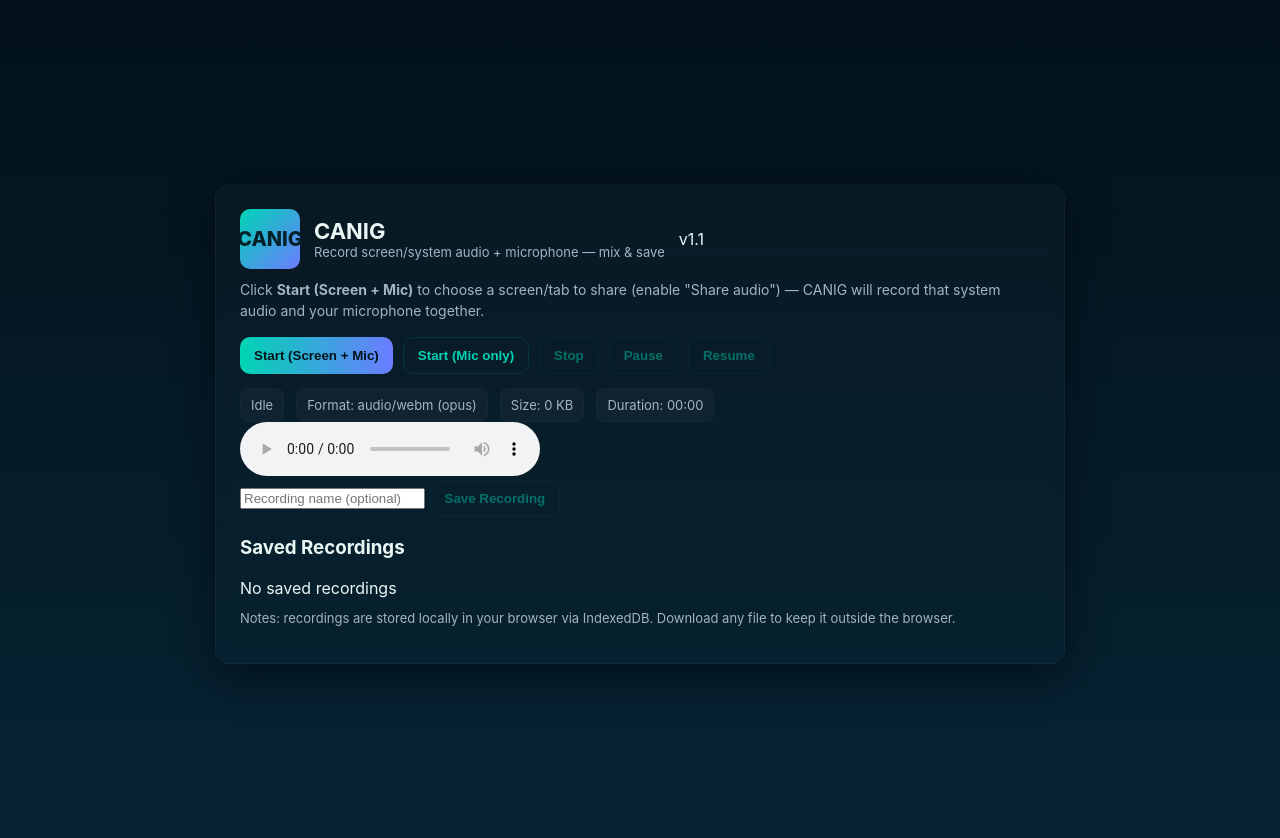
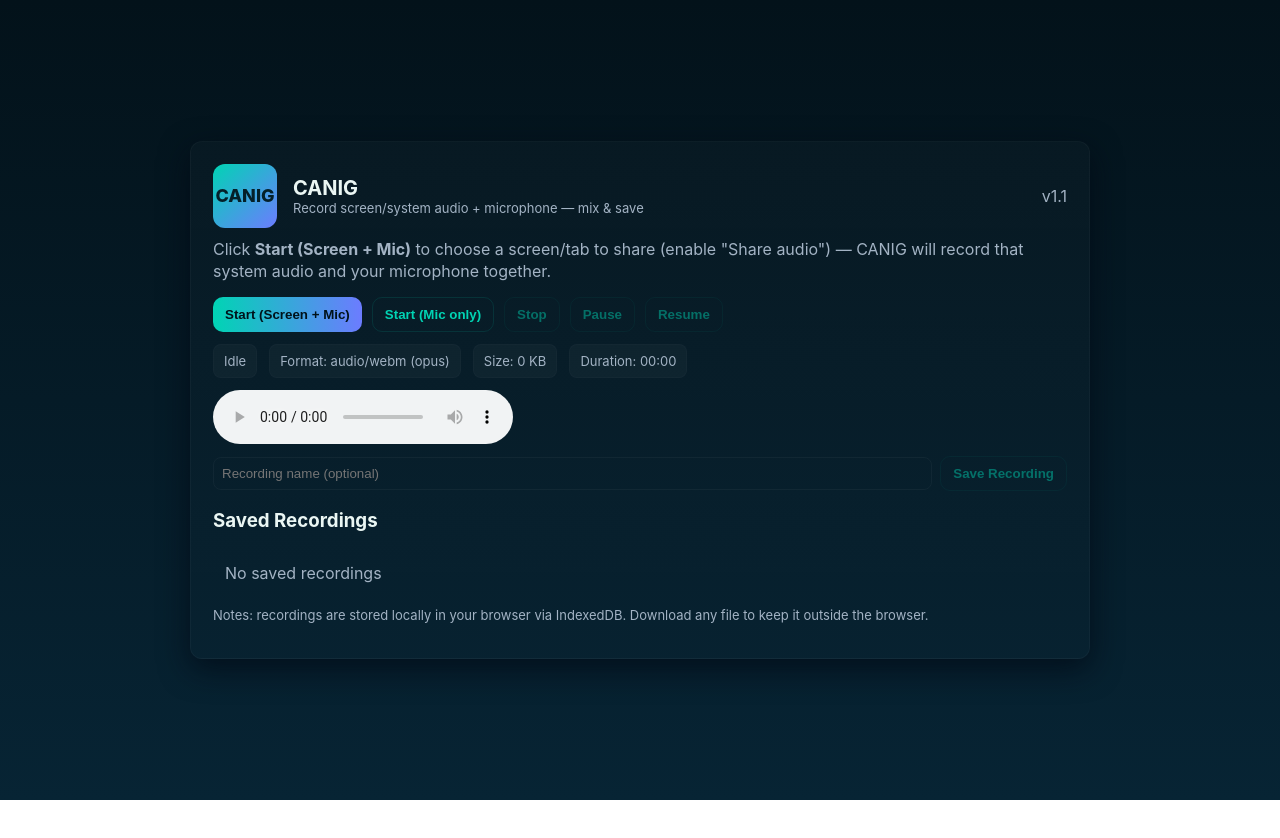
Before and after one commit to shivamuser1637/CANIG, a plain HTML site: page index.html in a window 1280 px wide. After the commit the page ends 800 px from the top, so only its background shows below. Drawn offline with Linux system fonts and the light colour scheme.

Commit message:
Update index.css

```diff
--- a/index.css
+++ b/index.css
@@ -1,158 +1,43 @@
-:root {
-  --bg: #071a25;
-  --card: #081f2b;
-  --accent: #00d4b4;
-  --accent2: #6c7cff;
-  --muted: #a3b3c4;
-  --glass: rgba(255, 255, 255, 0.03);
-  font-family: "Inter", Arial, sans-serif;
+:root{
+  --bg:#071a25;
+  --card:#081f2b;
+  --accent:#00d4b4;
+  --accent2:#6c7cff;
+  --muted:#a3b3c4;
+  --glass: rgba(255,255,255,0.03);
+  font-family: Inter, Arial, sans-serif;
 }
+*{box-sizing:border-box}
+body{margin:0;min-height:100vh;background:linear-gradient(180deg,#03121a 0%,#072434 100%);color:#eaf6f3}
+.wrap{min-height:100vh;display:flex;align-items:center;justify-content:center;padding:24px}
+.card{width:900px;max-width:96%;background:linear-gradient(180deg, rgba(255,255,255,0.02), rgba(255,255,255,0.007));border-radius:12px;padding:22px;box-shadow:0 10px 30px rgba(2,8,20,0.7);border:1px solid rgba(255,255,255,0.03)}
+.brand{display:flex;align-items:center;gap:16px;margin-bottom:8px}
+.logo{width:64px;height:64px;border-radius:12px;background:linear-gradient(135deg,var(--accent),var(--accent2));display:flex;align-items:center;justify-content:center;font-weight:800;color:#042029;font-size:18px}
+.version{margin-left:auto;color:var(--muted)}
+h1{margin:0;font-size:20px}
+.tag{color:var(--muted);font-size:13px}
+.lead{color:var(--muted);margin:10px 0 14px;line-height:1.4}
+.controls{display:flex;gap:10px;flex-wrap:wrap}
+button{background:transparent;color:var(--accent);border:1.4px solid rgba(0,212,180,0.12);padding:9px 12px;border-radius:10px;font-weight:700;cursor:pointer}
+button.primary{background:linear-gradient(90deg,var(--accent),var(--accent2));color:#00121a;border:0}
+button:disabled{opacity:0.45;cursor:not-allowed}
+.meta{display:flex;gap:12px;align-items:center;margin-top:12px;flex-wrap:wrap}
+.chip{background:var(--glass);padding:8px 10px;border-radius:8px;font-size:13px;color:var(--muted);border:1px solid rgba(255,255,255,0.02)}
+.recorder{margin-top:12px}
+.rec-actions{display:flex;gap:8px;margin-top:8px;align-items:center}
+#recName{flex:1;padding:8px;border-radius:8px;border:1px solid rgba(255,255,255,0.04);background:transparent;color:inherit}
+.list{margin-top:12px;max-height:320px;overflow:auto;padding-right:6px}
+.record-row{display:grid;grid-template-columns:1fr auto;gap:8px;padding:10px;border-radius:10px;background:rgba(255,255,255,0.01);margin-bottom:8px;align-items:center}
+.record-row .rname{width:100%;padding:8px;border-radius:6px;border:1px solid rgba(255,255,255,0.03);background:transparent;color:inherit}
+.record-row .info{font-size:12px;color:var(--muted);margin-top:6px}
+.rcontrols{display:flex;gap:8px;align-items:center}
+.rcontrols button{padding:7px 10px;border-radius:8px;font-weight:700}
+.empty{color:var(--muted);padding:12px}
+.note{margin-top:12px;color:var(--muted);font-size:13px}
 
-body {
-  margin: 0;
-  min-height: 100vh;
-  background: linear-gradient(180deg, #03121a 0%, #072434 100%);
-  color: #eaf6f3;
+/* responsive */
+@media (max-width:720px){
+  .card{padding:16px}
+  .record-row{grid-template-columns:1fr;gap:6px}
+  .version{display:none}
 }
-
-.wrap {
-  min-height: 100vh;
-  display: flex;
-  align-items: center;
-  justify-content: center;
-  padding: 24px;
-}
-
-.card {
-  width: 800px;
-  max-width: 95%;
-  background: linear-gradient(180deg, rgba(255,255,255,0.02), rgba(255,255,255,0.007));
-  border-radius: 14px;
-  padding: 24px;
-  box-shadow: 0 10px 40px rgba(2,8,20,0.7);
-  backdrop-filter: blur(6px);
-  border: 1px solid rgba(255,255,255,0.03);
-}
-
-.brand {
-  display: flex;
-  align-items: center;
-  gap: 14px;
-  margin-bottom: 6px;
-}
-
-.logo {
-  width: 60px;
-  height: 60px;
-  border-radius: 10px;
-  background: linear-gradient(135deg, var(--accent), var(--accent2));
-  display: flex;
-  align-items: center;
-  justify-content: center;
-  font-weight: 800;
-  color: #042029;
-  font-size: 20px;
-  box-shadow: 0 6px 18px rgba(12,20,30,0.5);
-}
-
-h1 {
-  margin: 0;
-  font-size: 22px;
-}
-
-.tag {
-  color: var(--muted);
-  font-size: 13px;
-}
-
-.lead {
-  color: var(--muted);
-  font-size: 14px;
-  margin-top: 10px;
-  margin-bottom: 16px;
-  line-height: 1.5;
-}
-
-.controls {
-  display: flex;
-  flex-wrap: wrap;
-  gap: 10px;
-  margin-bottom: 14px;
-}
-
-button {
-  background: transparent;
-  color: var(--accent);
-  border: 1.4px solid rgba(0,212,180,0.12);
-  padding: 10px 14px;
-  border-radius: 10px;
-  font-weight: 700;
-  cursor: pointer;
-  transition: transform 0.12s ease;
-}
-
-button:hover {
-  transform: translateY(-2px);
-}
-
-button.primary {
-  background: linear-gradient(90deg, var(--accent), var(--accent2));
-  color: #00121a;
-  border: 0;
-}
-
-button:disabled {
-  opacity: 0.45;
-  cursor: not-allowed;
-}
-
-.meta {
-  display: flex;
-  gap: 12px;
-  align-items: center;
-  flex-wrap: wrap;
-  margin-top: 12px;
-}
-
-.chip {
-  background: var(--glass);
-  padding: 8px 10px;
-  border-radius: 8px;
-  font-size: 13px;
-  color: var(--muted);
-  border: 1px solid rgba(255,255,255,0.02);
-}
-
-.note {
-  margin-top: 12px;
-  font-size: 13px;
-  color: var(--muted);
-}
-
-.footer {
-  margin-top: 18px;
-  font-size: 13px;
-  color: var(--muted);
-  display: flex;
-  justify-content: space-between;
-}
-
-.danger {
-  color: #ffb4b4;
-}
-
-.timer {
-  font-weight: 800;
-  color: #bde7ff;
-}
-
-@media (max-width: 520px) {
-  .controls {
-    flex-direction: column;
-  }
-  .logo {
-    width: 48px;
-    height: 48px;
-    font-size: 18px;
-  }
-}
```
